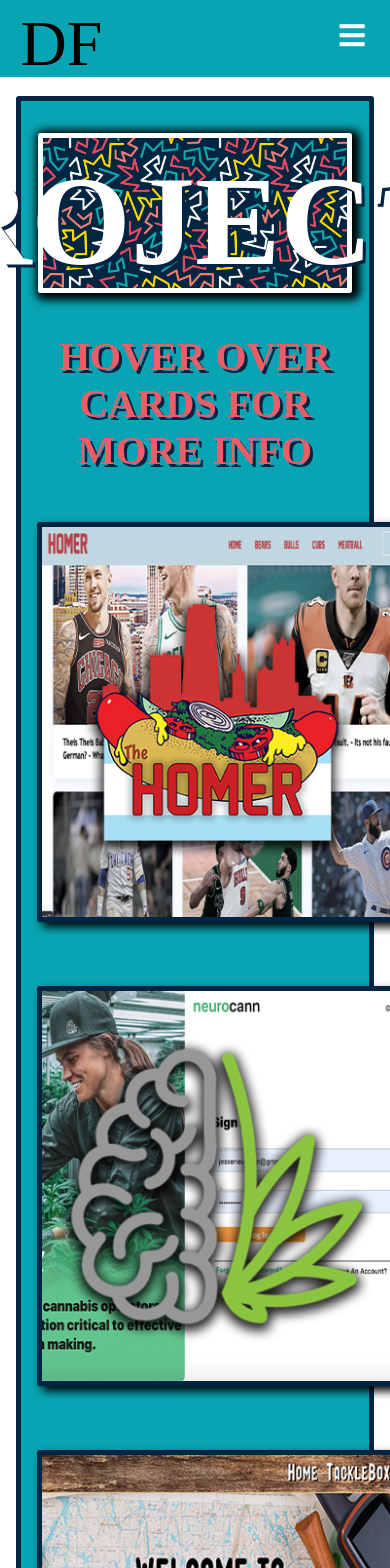
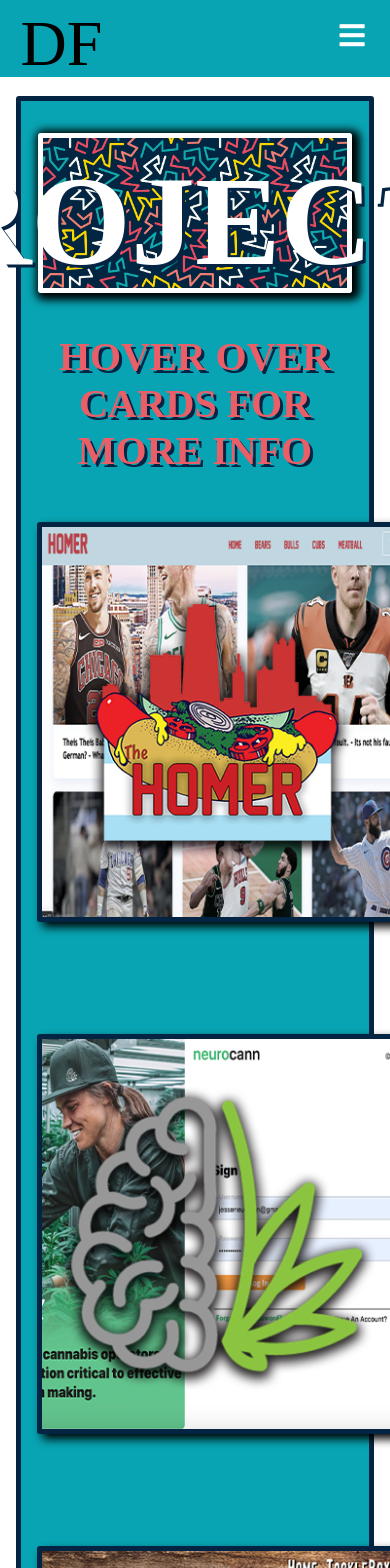
Before and after one commit to dfert1987/Portfolio, a React (Create React App) app: page /projects in a window 390 px wide. Shown: the top 1568 px of the page. Built offline with nearby package versions, Linux system fonts and the light colour scheme; grey boxes are pictures that could not be loaded.

Commit message:
responsiveness and grid gap updates

```diff
--- a/src/Pages/Projects/Projects.css
+++ b/src/Pages/Projects/Projects.css
@@ -52,7 +52,7 @@
 
 .card-section {
   display: grid;
-  grid-gap: 8rem;
+  grid-gap: 16rem;
   margin-bottom: 2em;
   margin-left: auto;
   margin-right: auto;
@@ -205,6 +205,12 @@
   }
 }
 
+@media (max-width: 1050px) {
+  .card-section {
+    grid-gap: 7em;
+  }
+}
+
 @media (max-width: 1023px) {
   .image-container {
     display: flex;
```
